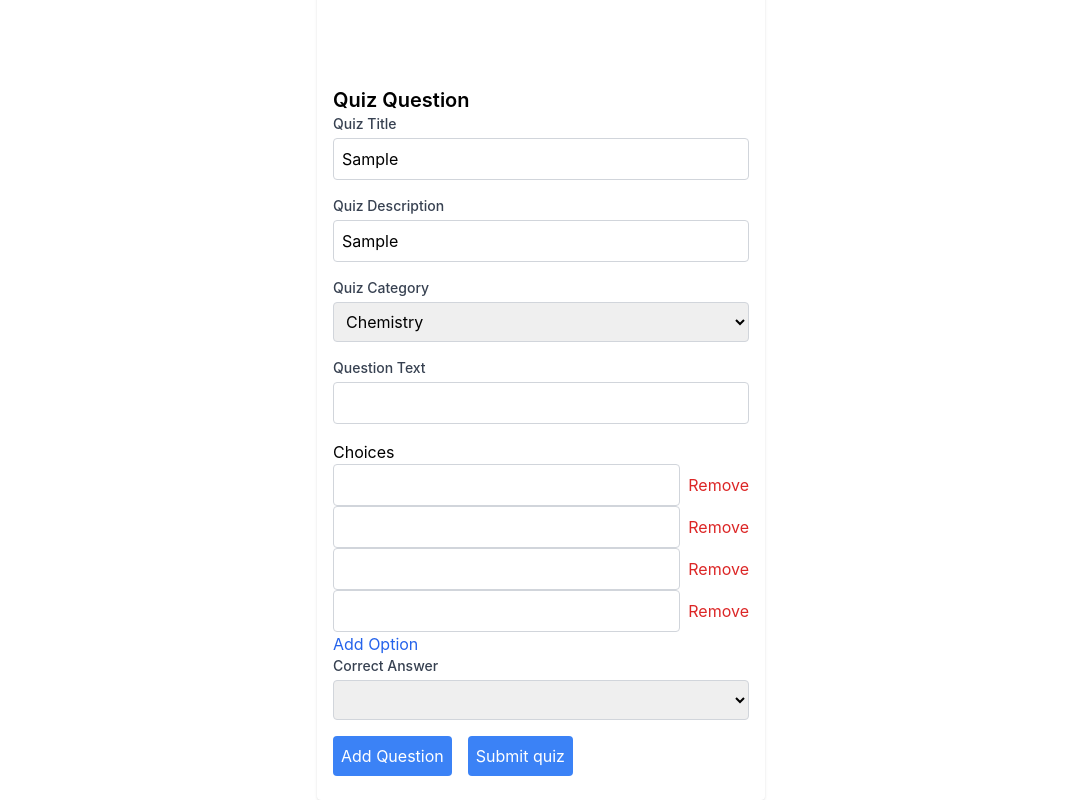
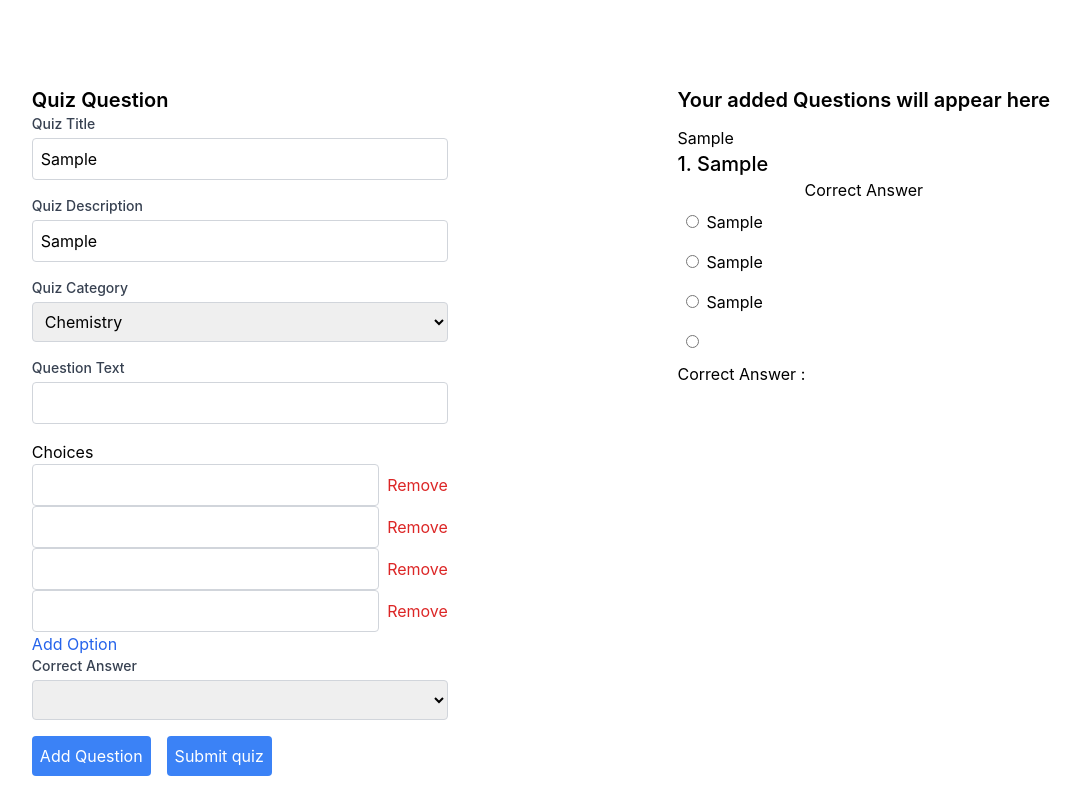
Before and after one commit to Kirubel624/CODSOFT, a React (Create React App) app in the folder Online Quiz Maker (Level 2 Task 2)/onlinequizmaker(frontend)/: page /createquiz in a window 1280 px wide. Both pictures are taken after typing "Sample", "Sample", "Sample", "Sample", "Sample", "Sample" into the empty fields and a click on the button "Add Question". Shown: the part 74-874 px from the top of the page, without its empty margins (99-1179 px from the left). Built offline with nearby package versions, Linux system fonts and the light colour scheme.

Commit message:
Improve quiz creation page by lisiting the questions the users added

```diff
--- a/Online Quiz Maker (Level 2 Task 2)/onlinequizmaker(frontend)/src/pages/quiz/CreateQuiz.js
+++ b/Online Quiz Maker (Level 2 Task 2)/onlinequizmaker(frontend)/src/pages/quiz/CreateQuiz.js
@@ -1,4 +1,4 @@
-import React, { useState } from "react";
+import React, { useEffect, useState } from "react";
 import api from "../../utils/api";
 
 function CreateQuiz() {
@@ -11,7 +11,10 @@ function CreateQuiz() {
 
   const [questionText, setQuestionText] = useState("");
   const [options, setOptions] = useState(["", "", "", ""]);
-  const [correctAnswer, setCorrectAnswer] = useState("");
+  const [correctAnswer, setCorrectAnswer] = useState();
+  const [selectedCorrectAnswer, setSelectedCorrectAnswer] = useState({});
+  const [selectedQuizIndex, setSelectedQuizIndex] = useState(null);
+
   const [questions, setQuestions] = useState([]);
   const author=localStorage.getItem("username")
   // const[questions, setQuestions]=useState([])
@@ -32,9 +35,11 @@ function CreateQuiz() {
   };
   const handleQuestionAdd = (e) => {
     e.preventDefault();
+    const shortID = generateShortID(12);
 
     // Create a new question object
     const newQuestion = {
+      shortID,
       questionText,
       options,
       correctAnswer,
@@ -51,6 +56,14 @@ function CreateQuiz() {
     setQuestion({...question, author:author})
 
   };
+  useEffect(() => {
+    if (selectedQuizIndex !== null) {
+      setSelectedCorrectAnswer({
+        ...selectedCorrectAnswer,
+        [questions[selectedQuizIndex].shortID]: questions[selectedQuizIndex].correctAnswer,
+      });
+    }
+  }, [selectedQuizIndex, questions]);
   // console.log(questions,"**************")
   const handleSubmit = async (e) => {
     e.preventDefault();
@@ -62,12 +75,53 @@ function CreateQuiz() {
     }catch(err){
       console.log(err)
     }
+    console.log(finishedQuestion,"*************finished question")
+  };
+  // const handleAnswerSelection=(id,selectedAnswer)=>{
+  // setSelectedCorrectAnswer((prevSelectedAnser)=>({
+  //   ...prevSelectedAnser,
+  //   [id]:selectedAnswer
+  // }))
+  // setCorrectAnswer(selectedCorrectAnswer[id])
+  // console.log(selectedCorrectAnswer,"selected answer")
+  // }
+  function generateShortID(length) {
+    const characters = '0123456789abcdef';
+    let shortID = '';
 
-    console.log(finishedQuestion,"*************finished question")
+    for (let i = 0; i < length; i++) {
+      const randomIndex = Math.floor(Math.random() * characters.length);
+      shortID += characters.charAt(randomIndex);
+    }
+
+    return shortID;
+  }
+  console.log(correctAnswer,"correctAnswer$$$$$$$$$$$$$")
+  // Usage in your React component to generate a 12-character ID
+  const handleAnswerSelection = (id, selectedAnswer) => {
+    if (selectedQuizIndex !== null) {
+      const updatedQuestions = [...questions];
+      updatedQuestions[selectedQuizIndex].correctAnswer = selectedAnswer;
+      setQuestions(updatedQuestions);
+      setSelectedCorrectAnswer({
+        ...selectedCorrectAnswer,
+        [id]: selectedAnswer,
+      });
+    }
+  };
+
+  const selectQuizForCorrection = (index) => {
+    setSelectedQuizIndex(index);
+  };
+  const handleQuestionTextChange = (index, newText) => {
+    const updatedQuestions = [...questions];
+    updatedQuestions[index].questionText = newText;
+    setQuestions(updatedQuestions);
   };
 
   return (
-    <div className="max-w-md mx-auto px-4 pt-24 pb-6 bg-white rounded shadow">
+    <div className="flex flex-wrap justify-around  px-4 pt-24 pb-6 bg-white rounded shadow">
+      <div className="md:w-1/3">
       <h2 className="text-xl font-semibold">Quiz Question</h2>
       <form onSubmit={handleSubmit}>
         <div className="mb-4">
@@ -116,6 +170,7 @@ function CreateQuiz() {
             id="questionCategory"
             className="mt-1 p-2 w-full rounded border border-gray-300"
             value={question.category}
+            defaultValue={question.category}
             onChange={(e) =>
               setQuestion({ ...question, category: e.target.value })
             }
@@ -150,6 +205,7 @@ function CreateQuiz() {
               type="text"
               className="p-2 w-full rounded border border-gray-300"
               value={option}
+              defaultValue={option}
               onChange={(e) => handleOptionChange(index, e.target.value)}
             />
             <button
@@ -197,6 +253,49 @@ function CreateQuiz() {
           Submit quiz
         </button>
       </form>
+      </div>
+      <div>
+  <h2 className="text-xl font-semibold">Your added Questions will appear here</h2>
+  <div className="boder-2 boder-red-600">
+    {questions.map((questionItems, index) => (
+      <div key={questionItems._id} className="py-3 flex flex-col">
+           <input
+          type="text"
+          value={questionItems.questionText}
+          onChange={(e) => handleQuestionTextChange(index, e.target.value)}
+        />
+        <p className="text-xl font-medium">
+          {index + 1}. {questionItems.questionText}
+        </p>
+        {/* Add a button to select the quiz for correction */}
+        <button
+          onClick={() => selectQuizForCorrection(index)}
+        >
+          Correct Answer
+        </button>
+        {questionItems.options.map((option, optionIndex) => (
+          <div className="flex flex-col" key={questionItems.shortID + optionIndex}>
+            <label className="p-2" htmlFor="choice">
+              <input
+                type="radio"
+                className="mr-2"
+                id="choice"
+                name={`question-${questionItems.shortID}`}
+                onChange={() =>
+                  handleAnswerSelection(questionItems.shortID, option)
+                }
+                checked={selectedCorrectAnswer[questionItems.shortID] === option}
+              />
+              {option}
+            </label>
+          </div>
+        ))}
+        <p>Correct Answer : {selectedCorrectAnswer[questionItems.shortID]}</p>
+      </div>
+    ))}
+  </div>
+</div>
+
     </div>
   );
 }
```
